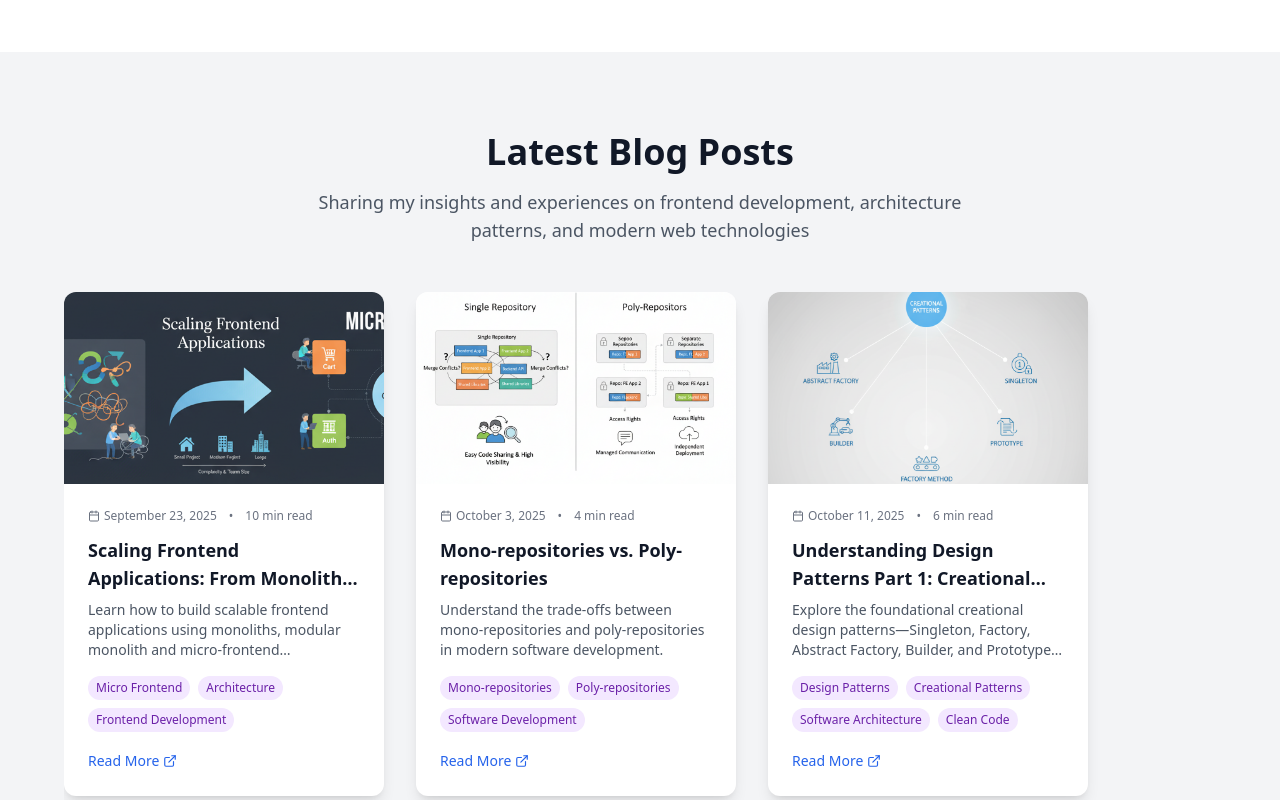
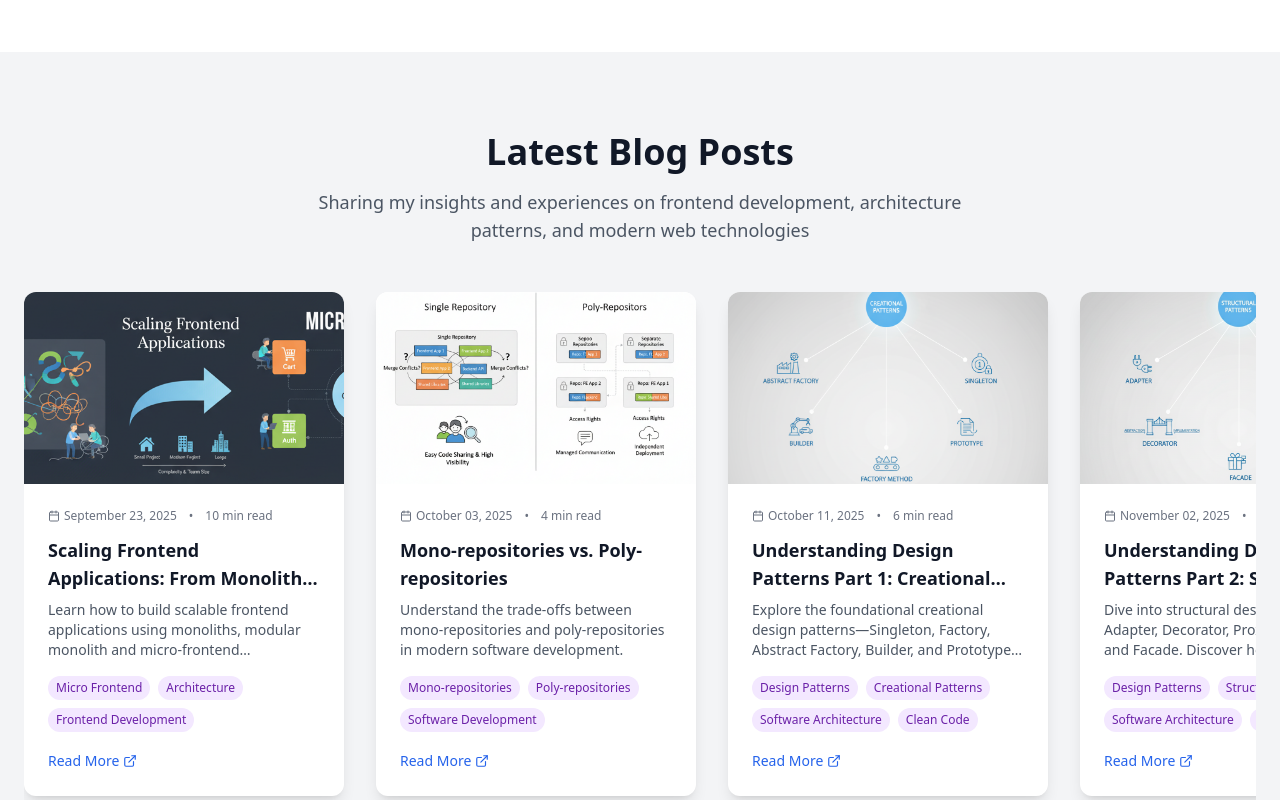
Before and after one commit to ParamasivamGnanasekaran/paramasivam-portfolio, a React (Create React App) app: page / in a window 1280 px wide. Shown: the part 4340-5140 px from the top of the page. Built offline with nearby package versions, Linux system fonts and the light colour scheme.

Commit message:
update structural pattern

```diff
--- a/src/App.jsx
+++ b/src/App.jsx
@@ -25,6 +25,7 @@ import picOfMe from "../src/images/picofme.png";
 import monoVsPoly from "../src/images/monovspoly.png";
 import scalingFrontend from "../src/images/scaling-frontend.png";
 import creationalPatterns from "../src/images/DPC.png";
+import structuralPatterns from "../src/images/DPS.png";
 
 const App = () => {
   const [isMenuOpen, setIsMenuOpen] = useState(false);
@@ -181,7 +182,7 @@ const App = () => {
     {
       title: 'Mono-repositories vs. Poly-repositories',
       excerpt: 'Understand the trade-offs between mono-repositories and poly-repositories in modern software development.',
-      date: 'October 3, 2025',
+      date: 'October 03, 2025',
       readTime: '4 min read',
       image: monoVsPoly,
       tags: [ 'Mono-repositories', 'Poly-repositories', 'Software Development'],
@@ -195,6 +196,15 @@ const App = () => {
       image: creationalPatterns,
       tags: ['Design Patterns', 'Creational Patterns', 'Software Architecture', 'Clean Code'],
       url: 'https://medium.com/@paramasivamingur07/understanding-design-patterns-2763007fd5d1'
+    },
+    {
+      title: 'Understanding Design Patterns Part 2: Structural Patterns',
+      excerpt: 'Dive into structural design patterns—Adapter, Decorator, Proxy, Composite, and Facade. Discover how these patterns enable you to compose classes and objects into larger structures while keeping them flexible and efficient.',
+      date: 'November 02, 2025',
+      readTime: '5 min read',
+      image: structuralPatterns,
+      tags: ['Design Patterns', 'Structural Patterns', 'Software Architecture', 'Clean Code'],
+      url: 'https://medium.com/@paramasivamingur07/understanding-design-patterns-b024c0681555'
     },
   ];
 
@@ -632,7 +642,7 @@ const App = () => {
       {/* Blog Section */}
       <section id="blog" className="py-16 sm:py-20 px-4 sm:px-6 bg-gray-100 dark:bg-gray-900">
         <div className="container mx-auto">
-          <div className="max-w-6xl mx-auto">
+          <div>
             <div className="text-center mb-8 sm:mb-12">
               <h2 className="text-3xl sm:text-4xl font-bold mb-4">Latest Blog Posts</h2>
               <p className="text-base sm:text-lg text-gray-600 dark:text-gray-300 max-w-2xl mx-auto">
```
Also changed, not shown: src/images/DPS.png (added).
